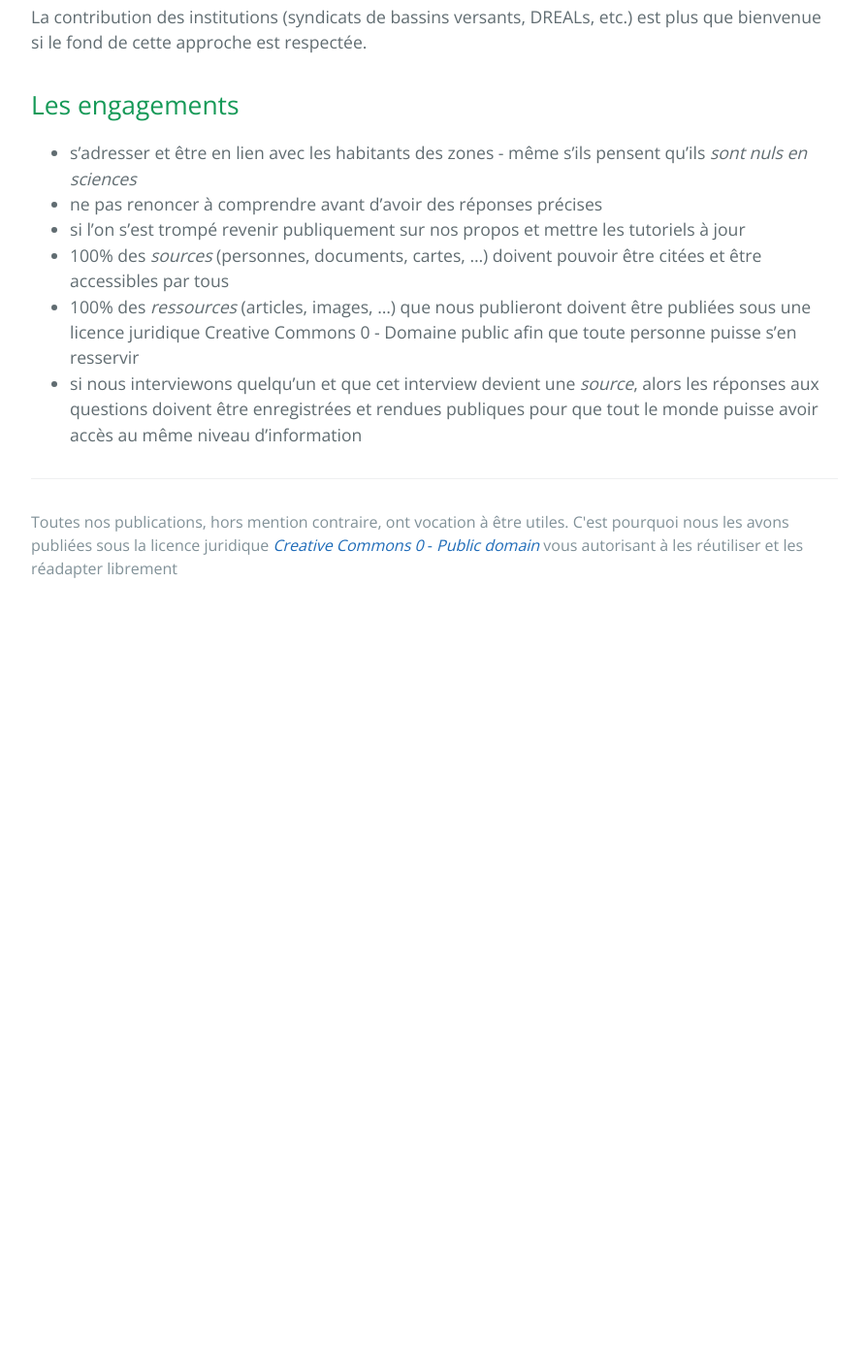
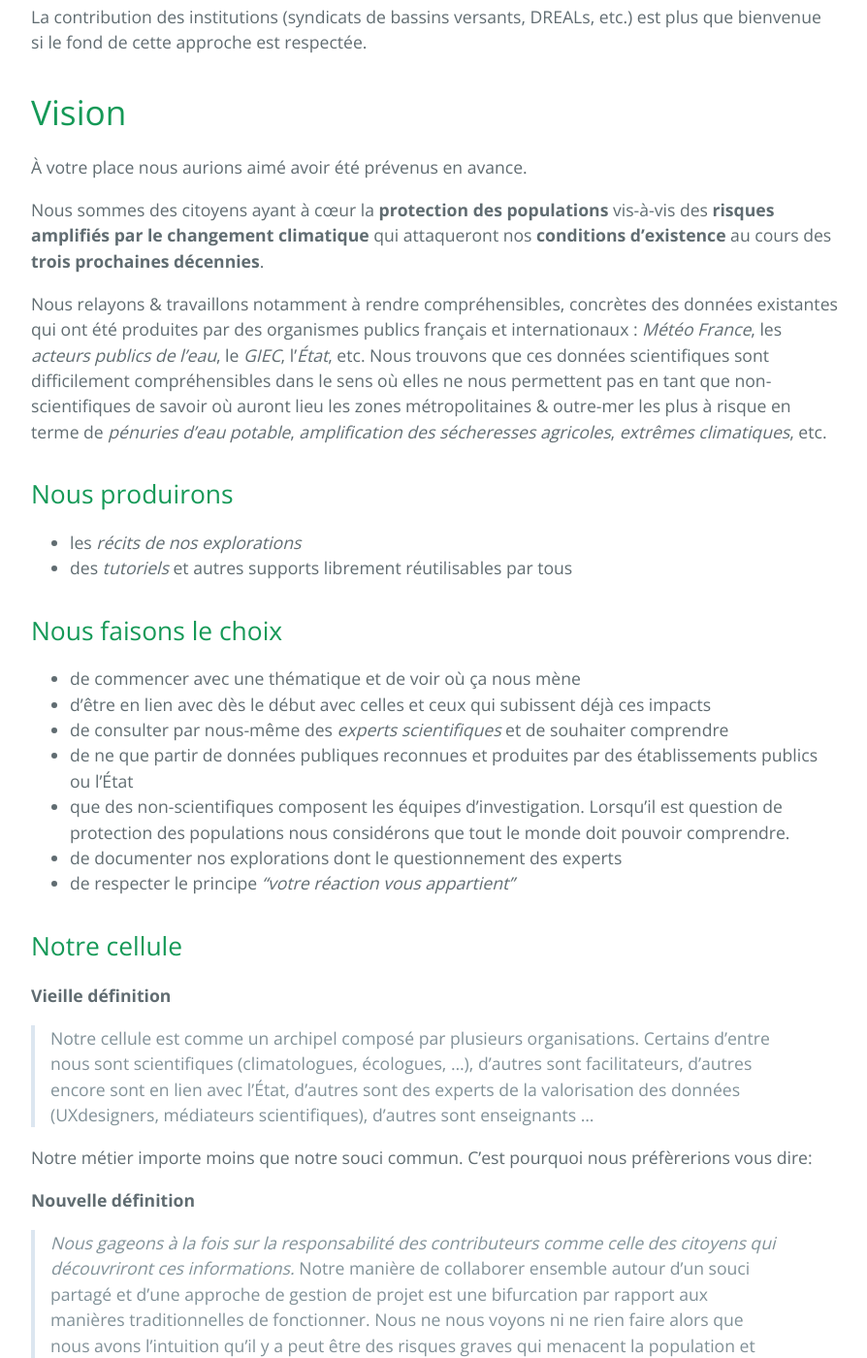
Before and after one commit to secheresses/Ancien-site, a Jekyll site: the page built from pages/methode.md, in a window 1280 px wide and 1400 px high, scrolled down 1340 px. Shown: the whole window at 97% size, without its empty margins (192-1086 px from the left). Built offline with Jekyll 4.4.1, drawn with Linux system fonts in a browser that asks for light colours; before the commit the page ends 1970 px from its top, so only the background shows below that; some of the changed text lies outside the part shown.

Commit message:
Ajout vision

```diff
--- a/pages/methode.md
+++ b/pages/methode.md
@@ -1,7 +1,7 @@
 ---
 layout: default
 title: Méthode d'investigation collaborative
-description: Un descriptif de la méthode d'investigation pour anticiper ensemble les zones à risque
+description: Un descriptif de la méthode d'investigation pour anticiper ensemble les zones à risque et de la vision
 permalink: /methode
 ---
 
@@ -23,12 +23,35 @@ permalink: /methode
 
 La contribution des institutions (syndicats de bassins versants, DREALs, etc.) est plus que bienvenue si le fond de cette approche est respectée.
 
-Les engagements
----
+# Vision
 
-* s'adresser et être en lien avec les habitants des zones - même s'ils pensent qu'ils *sont nuls en sciences*
-* ne pas renoncer à comprendre avant d'avoir des réponses précises
-* si l'on s'est trompé revenir publiquement sur nos propos et mettre les tutoriels à jour
-* 100% des *sources* (personnes, documents, cartes, ...) doivent pouvoir être citées et être accessibles par tous
-* 100% des *ressources* (articles, images, ...) que nous publieront doivent être publiées sous une licence juridique Creative Commons 0 - Domaine public afin que toute personne puisse s'en resservir
-* si nous interviewons quelqu'un et que cet interview devient une *source*, alors les réponses aux questions doivent être enregistrées et rendues publiques pour que tout le monde puisse avoir accès au même niveau d'information
+À votre place nous aurions aimé avoir été prévenus en avance.
+
+Nous sommes des citoyens ayant à cœur la **protection des populations** vis-à-vis des **risques amplifiés par le changement climatique** qui attaqueront nos **conditions d'existence** au cours des **trois prochaines décennies**.
+
+Nous relayons & travaillons notamment à rendre compréhensibles, concrètes des données existantes qui ont été produites par des organismes publics français et internationaux : *Météo France*, les *acteurs publics de l'eau*, le *GIEC*, l'*État*, etc. Nous trouvons que ces données scientifiques sont difficilement compréhensibles dans le sens où elles ne nous permettent pas en tant que non-scientifiques de savoir où auront lieu les zones métropolitaines & outre-mer les plus à risque en terme de *pénuries d'eau potable*, *amplification des sécheresses agricoles*, *extrêmes climatiques*, etc.
+
+## Nous produirons
+
+* les *récits de nos explorations*
+* des *tutoriels* et autres supports librement réutilisables par tous
+
+## Nous faisons le choix
+
+- de commencer avec une thématique et de voir où ça nous mène
+- d'être en lien avec dès le début avec celles et ceux qui subissent déjà ces impacts
+- de consulter par nous-même des *experts scientifiques* et de souhaiter comprendre
+- de ne que partir de données publiques reconnues et produites par des établissements publics ou l’État
+- que des non-scientifiques composent les équipes d’investigation. Lorsqu’il est question de protection des populations nous considérons que tout le monde doit pouvoir comprendre.
+- de documenter nos explorations dont le questionnement des experts
+- de respecter le principe *"votre réaction vous appartient"*
+
+## Notre cellule
+
+**Vieille définition**
+> Notre cellule est comme un archipel composé par plusieurs organisations. Certains d'entre nous sont scientifiques (climatologues, écologues, ...), d'autres sont facilitateurs, d'autres encore sont en lien avec l'État, d'autres sont des experts de la valorisation des données (UXdesigners, médiateurs scientifiques), d'autres sont enseignants ...
+
+Notre métier importe moins que notre souci commun. C'est pourquoi nous préfèrerions vous dire:
+
+**Nouvelle définition**
+> *Nous gageons à la fois sur la responsabilité des contributeurs comme celle des citoyens qui découvriront ces informations.* Notre manière de collaborer ensemble autour d'un souci partagé et d'une approche de gestion de projet est une bifurcation par rapport aux manières traditionnelles de fonctionner. Nous ne nous voyons ni ne rien faire alors que nous avons l'intuition qu'il y a peut être des risques graves qui menacent la population et des infrastructures importantes (hopîtaux, maisons de retraites, ...). Ni de fournir des fausses informations. Nous travaillons déjà avec des pouvoirs publics, scientifiques et continueront à le faire. Nous sommes préoccupés pour les personnes résidant sur certaines zones. Parfois ce sont nos amis, parfois nos familles, parfois des citoyens inconnus.
```
